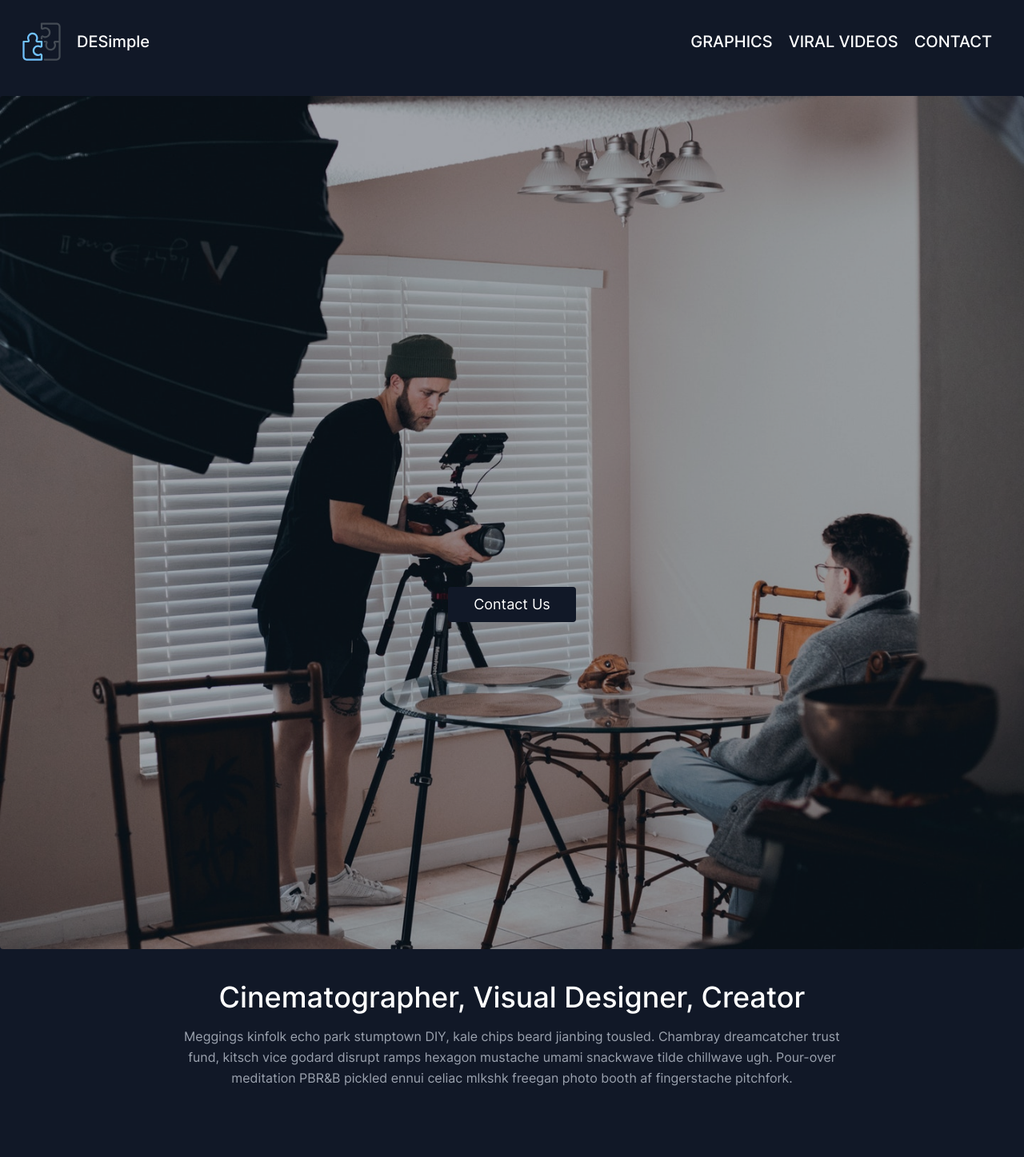
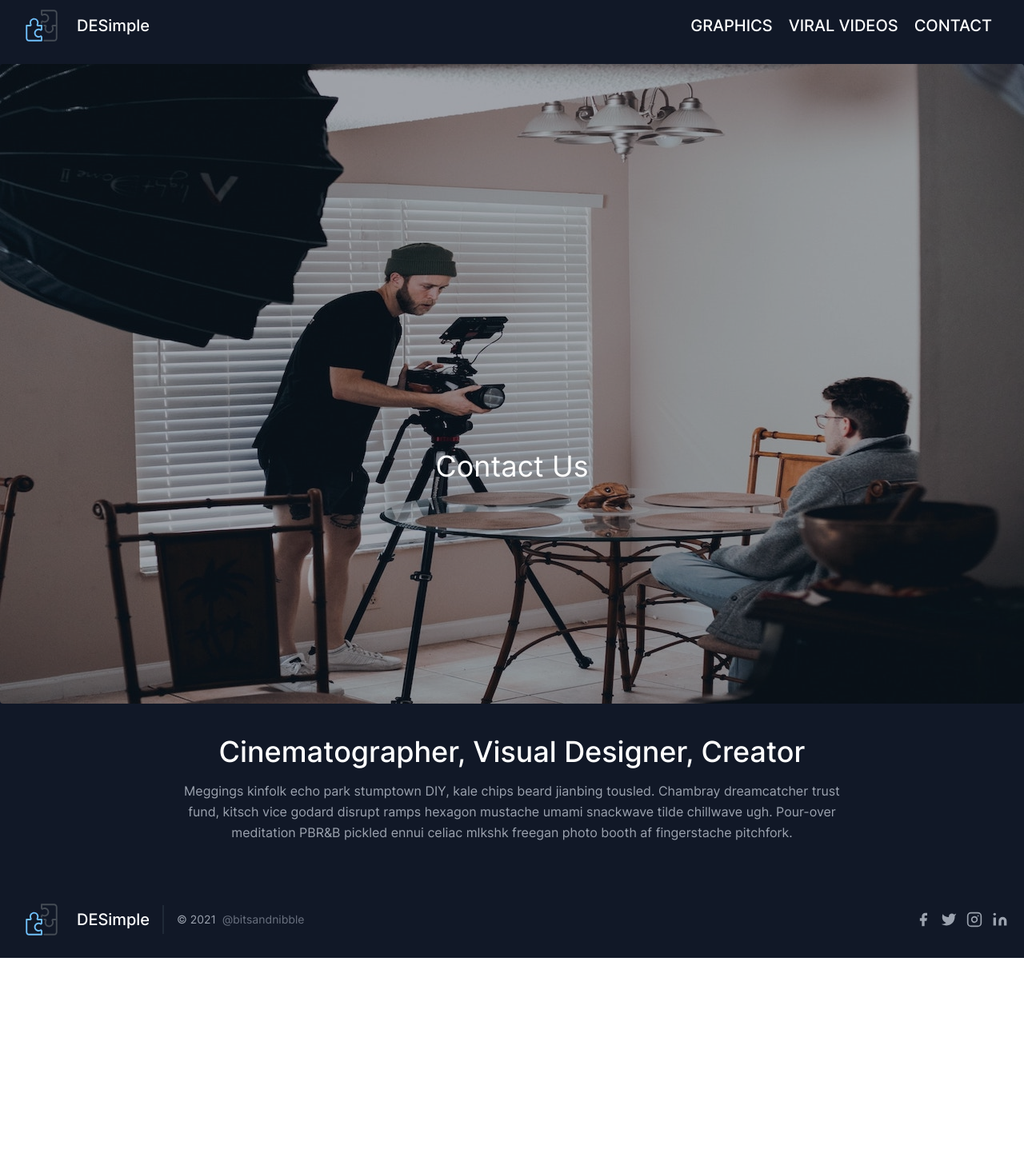
Before and after one commit to NowoCodes/desimple, a Vue app: page / in a window 1280 px wide. Shown: the top 1447 px of the page at 80% size. After the commit the page ends 1198 px from the top, so only its background shows below. Built offline with nearby package versions, Linux system fonts and the light colour scheme.

Commit message:
edit site
- edit logo padding
- change bg image resolution
- make button transparent

```diff
--- a/src/App.vue
+++ b/src/App.vue
@@ -11,9 +11,9 @@ setInterval(() => {
 <template>
     <div>
         <header class="text-white bg-gray-900 body-font">
-            <div class="container mx-auto flex flex-wrap p-5 flex-col md:flex-row items-center">
+            <div class="container mx-auto flex flex-wrap px-5 flex-col md:flex-row items-center">
                 <a class="flex title-font font-medium items-center mb-4 md:mb-0">
-                    <svg class="w-16 h-16 p-2" style="fill:#000000;" viewBox="0 0 128 128"
+                    <svg class="w-16 h-16 p-3" style="fill:#000000;" viewBox="0 0 128 128"
                          x="0px"
                          xmlns="http://www.w3.org/2000/svg"
                          y="0px">
--- a/src/views/Home.vue
+++ b/src/views/Home.vue
@@ -5,7 +5,7 @@
                  src="/images/bg.jpg">
 
             <button
-                class="absolute flex mx-auto text-white bg-gray-900 border-0 py-2 px-8 focus:outline-none hover:bg-indigo-600 rounded text-lg">
+                class="absolute flex mx-auto text-white border-0 py-2 px-8 focus:outline-none hover:bg-gray-900 rounded text-4xl">
                 Contact Us
             </button>
 
@@ -21,9 +21,9 @@
     </section>
 
     <footer class="text-gray-400 bg-gray-900 body-font">
-        <div class="container px-5 py-8 mx-auto flex items-center sm:flex-row flex-col">
+        <div class="container px-5 py-4 mx-auto flex items-center sm:flex-row flex-col">
             <a class="flex title-font font-medium items-center md:justify-start justify-center text-white">
-                <svg class="w-16 h-16 p-2" style="fill:#000000;" viewBox="0 0 128 128"
+                <svg class="w-16 h-16 p-3" style="fill:#000000;" viewBox="0 0 128 128"
                      x="0px"
                      xmlns="http://www.w3.org/2000/svg"
                      y="0px">
```
Also changed, not shown: public/images/bg.jpg.
